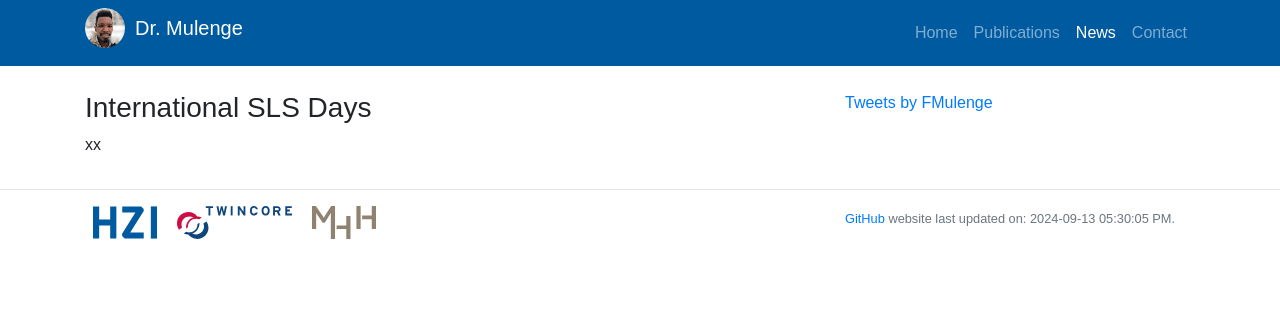
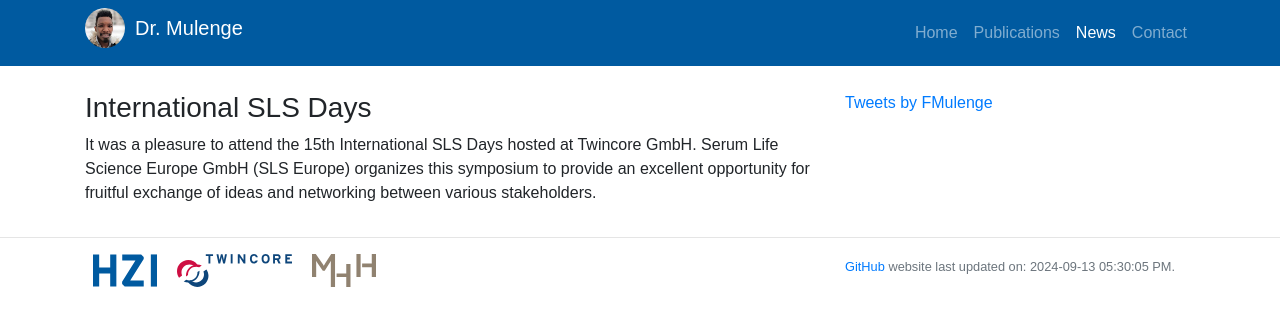
Before and after one commit to fmulenge/fmulenge.github.io, a Jekyll site: the page built from _posts/2024-09-13-SLS-Days.md, in a window 1280 px wide. Shown: the top 326 px of the page. Built offline with Jekyll 4.4.1, drawn with Linux system fonts in a browser that asks for light colours; comment, search, counter and statistics services are not loaded.

Commit message:
Update 2024-09-13-SLS-Days.md

```diff
--- a/_posts/2024-09-13-SLS-Days.md
+++ b/_posts/2024-09-13-SLS-Days.md
@@ -5,4 +5,4 @@ layout: post
 group: news
 ---
 
-xx
+It was a pleasure to attend the 15th International SLS Days hosted at Twincore GmbH. Serum Life Science Europe GmbH (SLS Europe) organizes this symposium to provide an excellent opportunity for fruitful exchange of ideas and networking between various stakeholders.<br>
```
